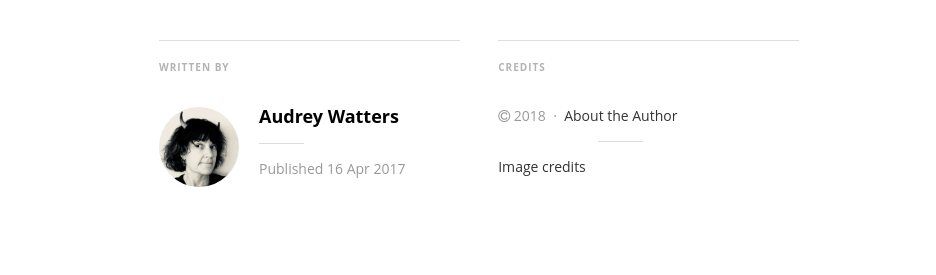
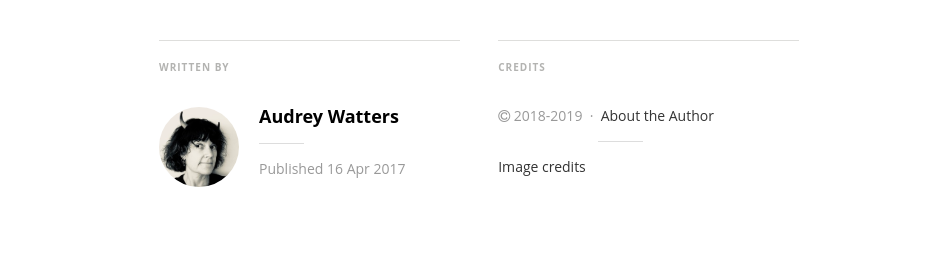
Before and after one commit to Contrafabulists/website, a Jekyll site: the page built from _posts/2017-04-16-new-project.html, in a window 1280 px wide. Shown: the part 1322-1597 px from the top of the page, without its empty margins (161-1097 px from the left). Built offline with Jekyll 4.4.1, drawn with Linux system fonts in a browser that asks for light colours; nearby versions of some CDN libraries; some web fonts are replaced.

Commit message:
Update copyright dates

```diff
--- a/_layouts/post.html
+++ b/_layouts/post.html
@@ -75,7 +75,7 @@
           <div class="isRight">
             <h5 class="index-headline featured"><span>Credits</span></h5>
             <footer class="site-footer">
-                <section class="copyright"><i class="fa fa-copyright"></i> 2018&nbsp;&nbsp;·&nbsp;&nbsp;<a href="http://audreywatters.com">About the Author</a></section>
+                <section class="copyright"><i class="fa fa-copyright"></i> 2018-2019&nbsp;&nbsp;·&nbsp;&nbsp;<a href="http://audreywatters.com">About the Author</a></section>
                 <hr>
                 {% if page.imagecredits != null %}<a href="{{ page.imagecredits }}">Image credits</a>{% else %}<a href="{{ site.covercredits }}">Image credits</a>{% endif %}
               </div>
```
Also changed, not shown: LICENCE.md.
